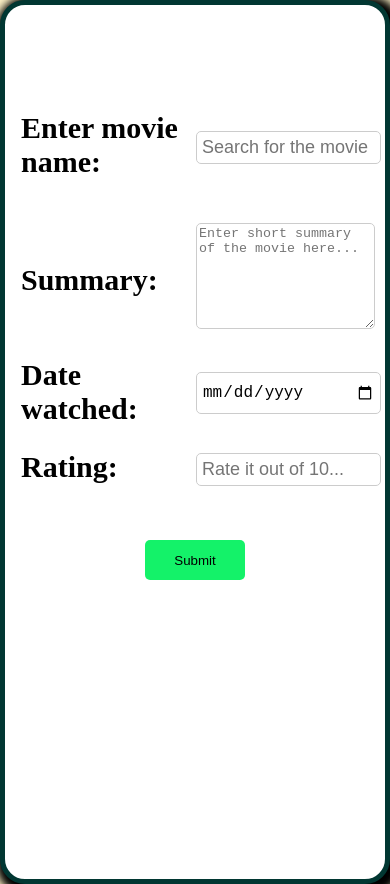
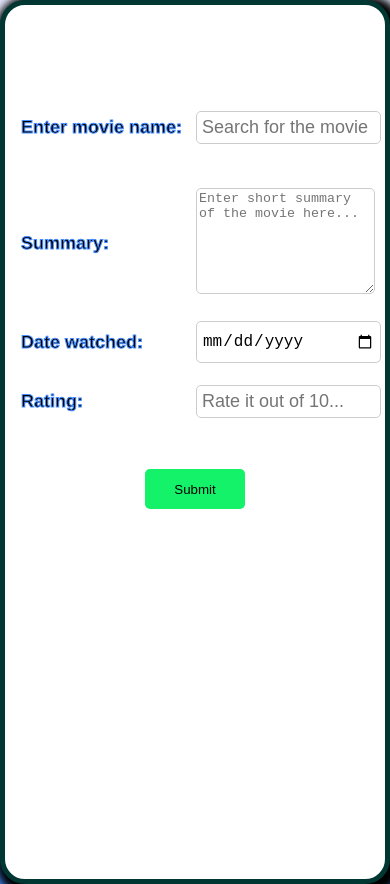
Before and after one commit to FouzanPS/Movie-review-front-end, a plain HTML site: page movie-review/admin.html in a window 390 px wide. Drawn offline with Linux system fonts and the light colour scheme.

Commit message:
edit of admin

```diff
--- a/movie-review/admin.html
+++ b/movie-review/admin.html
@@ -8,8 +8,11 @@
 <style>
     body {
         margin: 0;
-        background-color: #FFF3C7;
         font-size: 30px;
+        background-color: #e4e9fd;
+        background-image: -webkit-linear-gradient(65deg, #468dff 50%, #e4e9fd 50%);
+        min-height: 100vh;
+        font-family: "helvetica neue";
     }
     .container {
         background-color:#ffffff;
@@ -27,6 +30,7 @@
         font-weight: bold;
         width: 50%;
         margin-top: 5px;
+        -webkit-text-stroke: 1px #468dff;
     }
     input[type="text"],
     input[type="number"],
@@ -114,6 +118,9 @@
         .container {
             margin: 0;
         }
+        body{
+            font-size: 18px;
+        }
     }
 </style>
 <body>
@@ -142,7 +149,7 @@
                     <th><input name="rating" type="number" id="rating" min="1" max="10" placeholder="Rate it out of 10..."><br></th>
                 </tr>
                 <tr>
-                    <th colspan="2" style="text-align: center; padding-top: 30px ;"><input type="submit" value="Submit"></th>
+                    <th colspan="2" style="text-align: center; padding-top: 30px ; font-weight: bolder;"><input type="submit" value="Submit"></th>
                 </tr>
             </table>
         </form>
@@ -175,7 +182,7 @@
         if (searchTerm === "") {
             recommendationList.style.display = "none"; // Hide recommendations when input is empty
         }else if (filteredRecommendations.length === 0 ){
-        recommendationList.innerHTML = "<li>Not Found</li>";
+            recommendationList.innerHTML = '<li style="color:red">Not Found</li>';
         }else {
             displayRecommendations(filteredRecommendations);
             recommendationList.style.display = "block"; // Show recommendations
@@ -190,6 +197,7 @@ function displayRecommendations(recommendations) {
         const li = document.createElement("li");
         const a = document.createElement("a");
         a.href = "#"; // Set the href attribute of the <a> tag if needed
+
         li.textContent = item;
         a.appendChild(li); // Append the <li> to the <a>
         recommendationList.appendChild(a); // Append the <a> to the recommendation list
```
Lines whose indentation alone changed are shown as unchanged.
